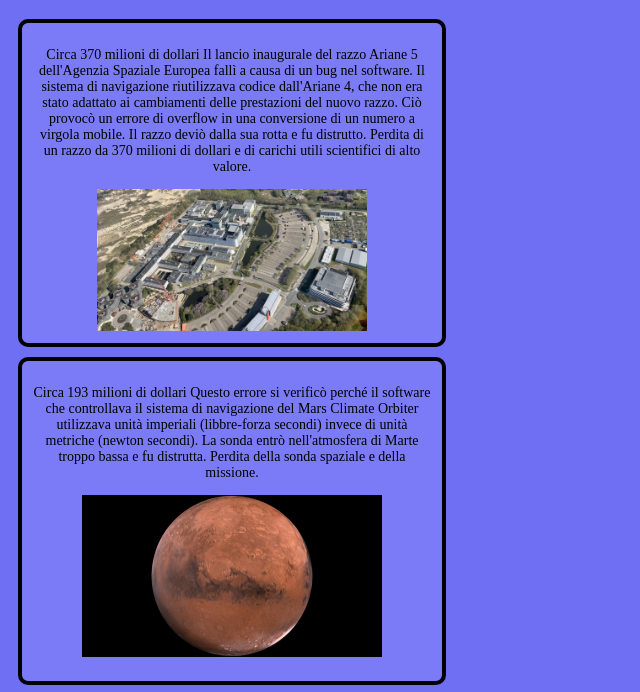
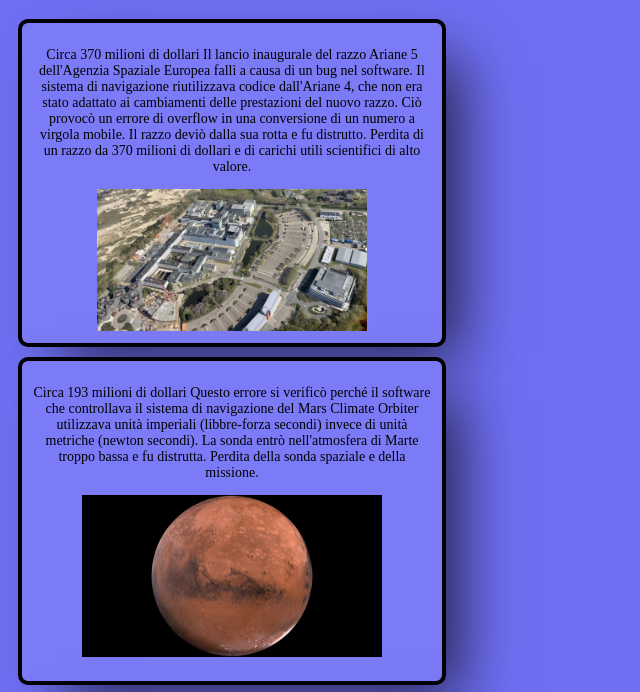
Before and after one commit to gabrielesavino/TPSIT, a plain HTML site: page pagina web div annidati/div annidati.html in a window 1280 px wide. Shown: the part 61-753 px from the top of the page, without its empty margins (0-640 px from the left). Drawn offline with Linux system fonts and the light colour scheme.

Commit message:
div annidati.html

```diff
--- a/pagina web div annidati/div annidati.html
+++ b/pagina web div annidati/div annidati.html
@@ -21,6 +21,9 @@
         div {
     border-radius: 10px;
     border: 3px solid #000000;
+    -webkit-box-shadow: 30px 25px 57px -15px rgba(0,0,0,0.68);
+-moz-box-shadow: 30px 25px 57px -15px rgba(0,0,0,0.68);
+box-shadow: 30px 25px 57px -15px rgba(0,0,0,0.68);
 }
     </style>
 </head>
```
